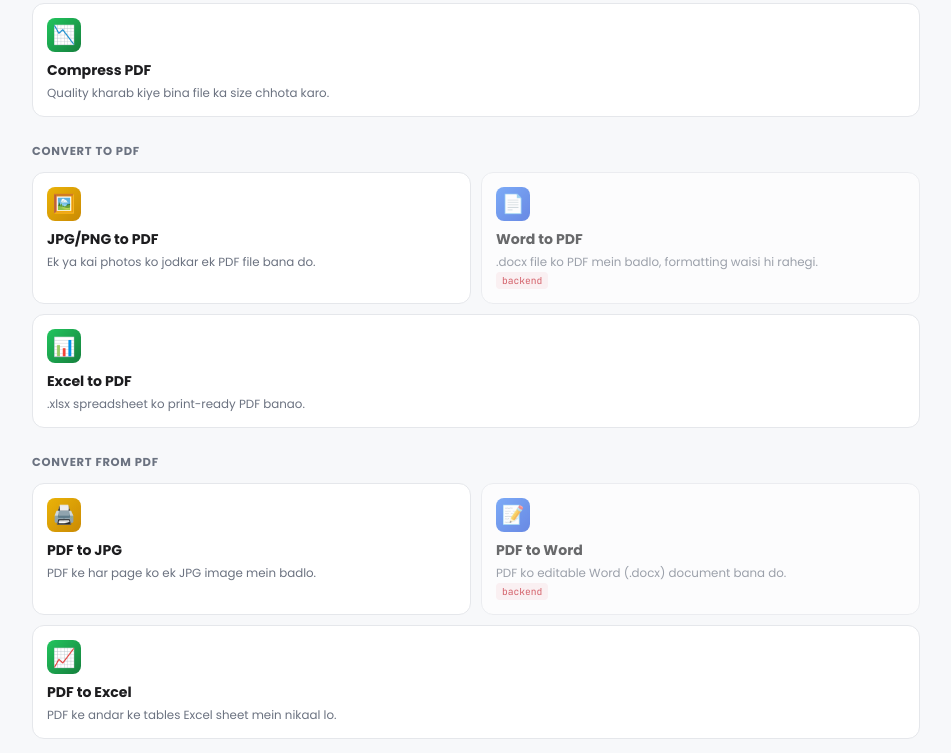
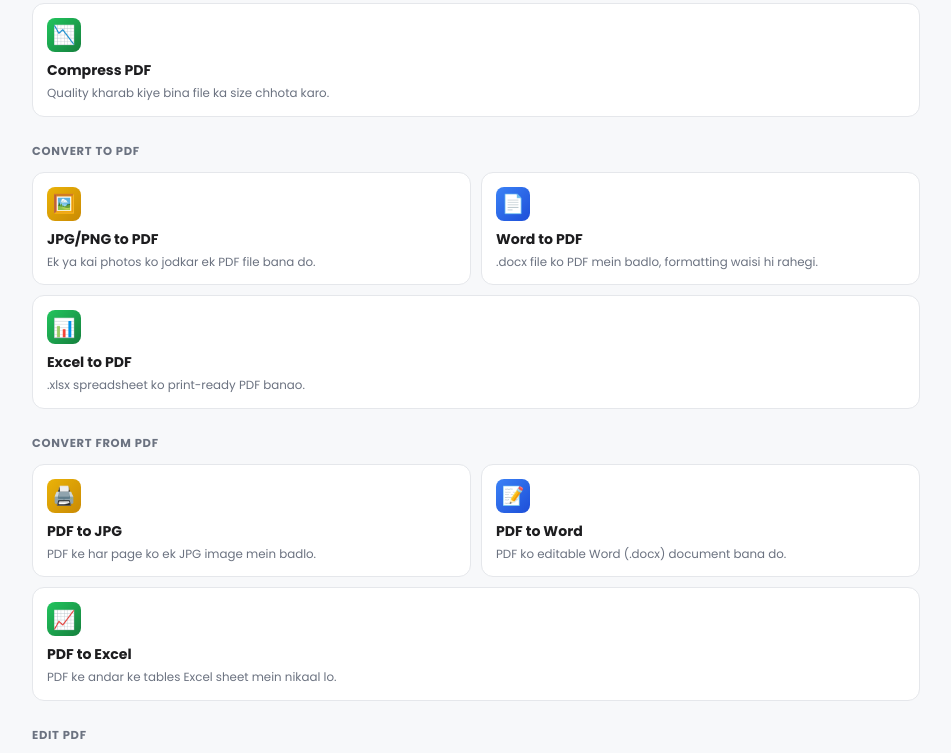
Before and after one commit to Ahaad003/Convert-Karo, a website: page public/index.html in a window 1280 px wide. Shown: the part 645-1398 px from the top of the page, without its empty margins (164-1115 px from the left). Drawn offline with Linux system fonts and the light colour scheme; a script that the page names is missing.

Commit message:
Update index.html

```diff
--- a/public/index.html
+++ b/public/index.html
@@ -254,14 +254,14 @@
     <div class="cat-title" data-cat="to" data-i18n="cat16">Convert to PDF</div>
     <div class="grid" data-cat="to">
       <div class="tile" data-tool="img2pdf" onclick="openTool('img2pdf')"><div class="ic">🖼️</div><div class="ttext"><div class="tname" data-i18n="tname28">JPG/PNG to PDF</div><div class="tdesc" data-i18n="tdesc29">Ek ya kai photos ko jodkar ek PDF file bana do.</div></div></div>
-      <div class="tile locked" data-tool="word2pdf" onclick="openTool('word2pdf')"><div class="ic">📄</div><div class="ttext"><div class="tname" data-i18n="tname30">Word to PDF</div><div class="tdesc" data-i18n="tdesc31">.docx file ko PDF mein badlo, formatting waisi hi rahegi.</div><div class="badge">backend</div></div></div>
+      <div class="tile" data-tool="word2pdf" onclick="openTool('word2pdf')"><div class="ic">📄</div><div class="ttext"><div class="tname" data-i18n="tname30">Word to PDF</div><div class="tdesc" data-i18n="tdesc31">.docx file ko PDF mein badlo, formatting waisi hi rahegi.</div></div></div>
       <div class="tile" data-tool="excel2pdf" onclick="openTool('excel2pdf')"><div class="ic">📊</div><div class="ttext"><div class="tname" data-i18n="tname32">Excel to PDF</div><div class="tdesc" data-i18n="tdesc33">.xlsx spreadsheet ko print-ready PDF banao.</div></div></div>
     </div>
 
     <div class="cat-title" data-cat="from" data-i18n="cat17">Convert from PDF</div>
     <div class="grid" data-cat="from">
       <div class="tile" data-tool="pdf2img" onclick="openTool('pdf2img')"><div class="ic">🖨️</div><div class="ttext"><div class="tname" data-i18n="tname34">PDF to JPG</div><div class="tdesc" data-i18n="tdesc35">PDF ke har page ko ek JPG image mein badlo.</div></div></div>
-      <div class="tile locked" data-tool="pdf2word" onclick="openTool('pdf2word')"><div class="ic">📝</div><div class="ttext"><div class="tname" data-i18n="tname36">PDF to Word</div><div class="tdesc" data-i18n="tdesc37">PDF ko editable Word (.docx) document bana do.</div><div class="badge">backend</div></div></div>
+      <div class="tile" data-tool="pdf2word" onclick="openTool('pdf2word')"><div class="ic">📝</div><div class="ttext"><div class="tname" data-i18n="tname36">PDF to Word</div><div class="tdesc" data-i18n="tdesc37">PDF ko editable Word (.docx) document bana do.</div></div></div>
       <div class="tile" data-tool="pdf2excel" onclick="openTool('pdf2excel')"><div class="ic">📈</div><div class="ttext"><div class="tname" data-i18n="tname38">PDF to Excel</div><div class="tdesc" data-i18n="tdesc39">PDF ke andar ke tables Excel sheet mein nikaal lo.</div></div></div>
     </div>
 
```
